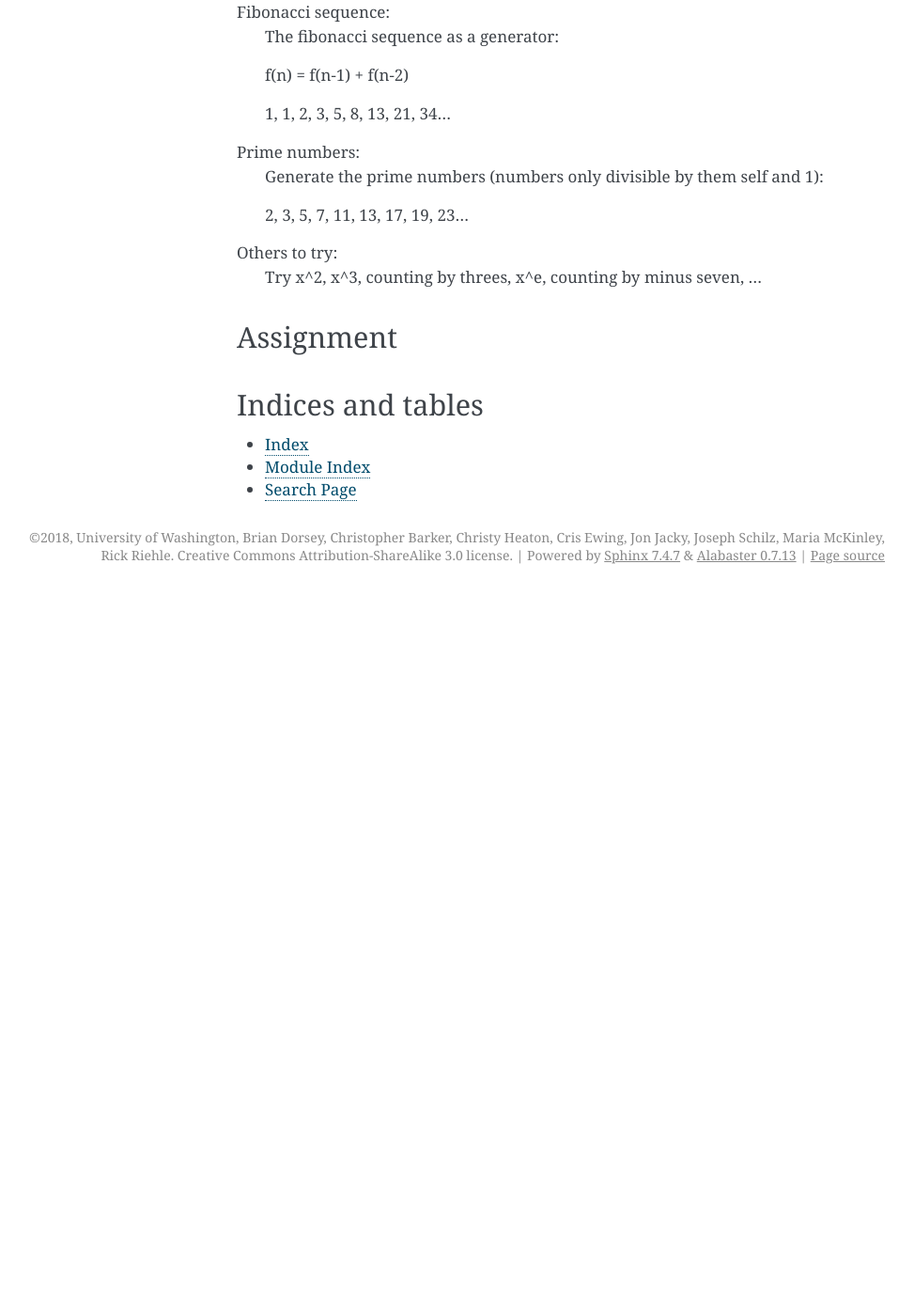
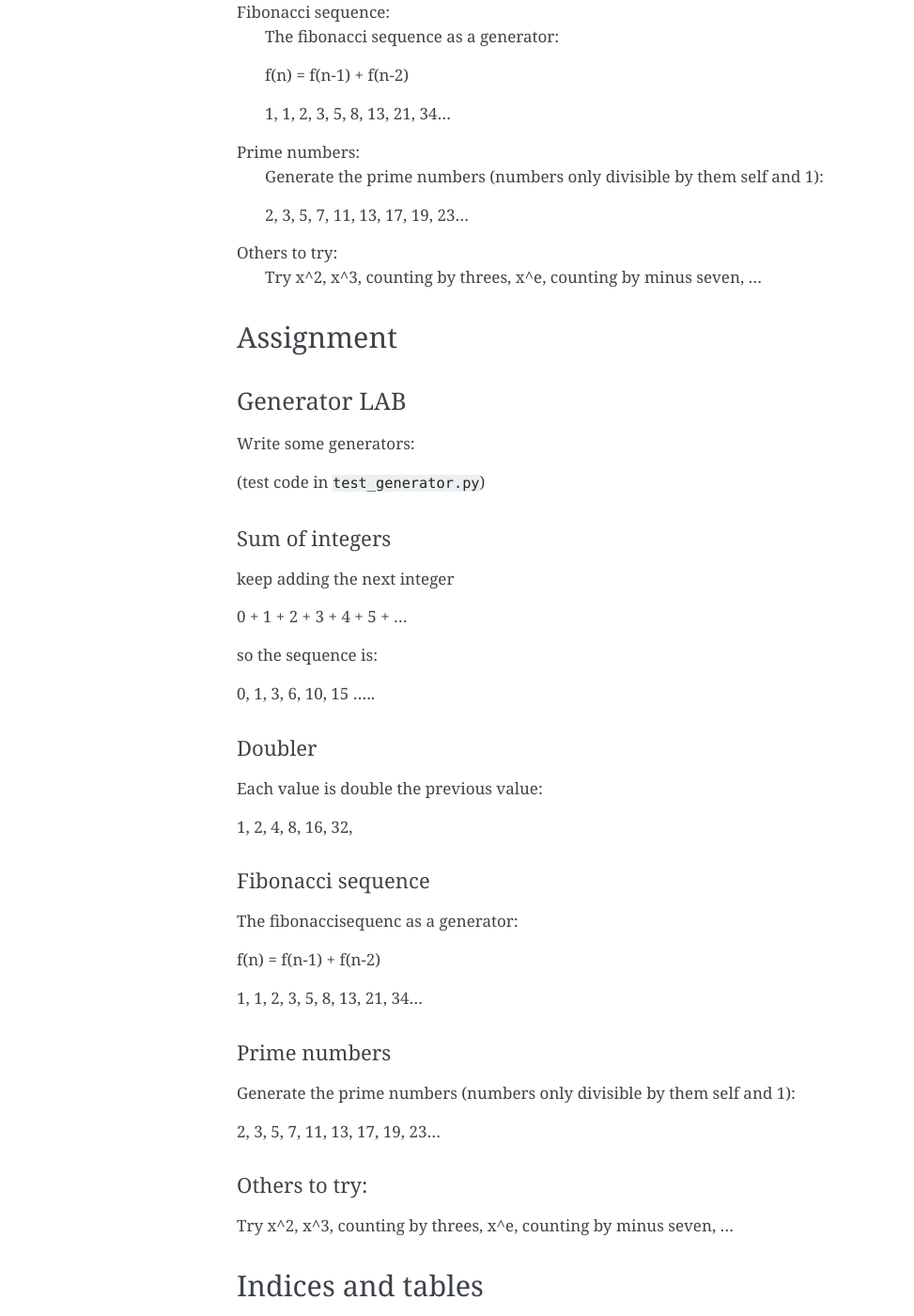
Before and after one commit to ak-foster/FP2, a Sphinx documentation site: the page built from source/index.rst, in a window 1280 px wide and 1400 px high, scrolled down 13472 px. Shown: the whole window at 94% size, without its empty margins (168-1141 px from the left). Built offline with Sphinx 7.4.7, drawn with Linux system fonts in a browser that asks for light colours; before the commit the page ends 14102 px from its top, so only the background shows below that; some of the changed text lies outside the part shown.

Commit message:
Generator lab

```diff
--- a/source/index.rst
+++ b/source/index.rst
@@ -654,6 +654,51 @@ Others to try:
 Assignment
 **********
 
+Generator LAB
+=============
+
+Write some generators:
+
+(test code in ``test_generator.py``)
+
+Sum of integers
+---------------
+
+keep adding the next integer
+
+0 + 1 + 2 + 3 + 4 + 5 + ...
+
+so the sequence is:
+
+0, 1, 3, 6, 10, 15 .....
+
+Doubler
+-------
+
+Each value is double the previous value:
+
+1, 2, 4, 8, 16, 32,
+
+Fibonacci sequence
+------------------
+
+The fibonaccisequenc as a generator:
+
+f(n) = f(n-1) + f(n-2)
+
+1, 1, 2, 3, 5, 8, 13, 21, 34...
+
+Prime numbers
+-------------
+
+Generate the prime numbers (numbers only divisible by them self and 1):
+
+2, 3, 5, 7, 11, 13, 17, 19, 23...
+
+Others to try:
+--------------
+
+Try x^2, x^3, counting by threes, x^e, counting by minus seven, ...
 
 
 ******************
```
